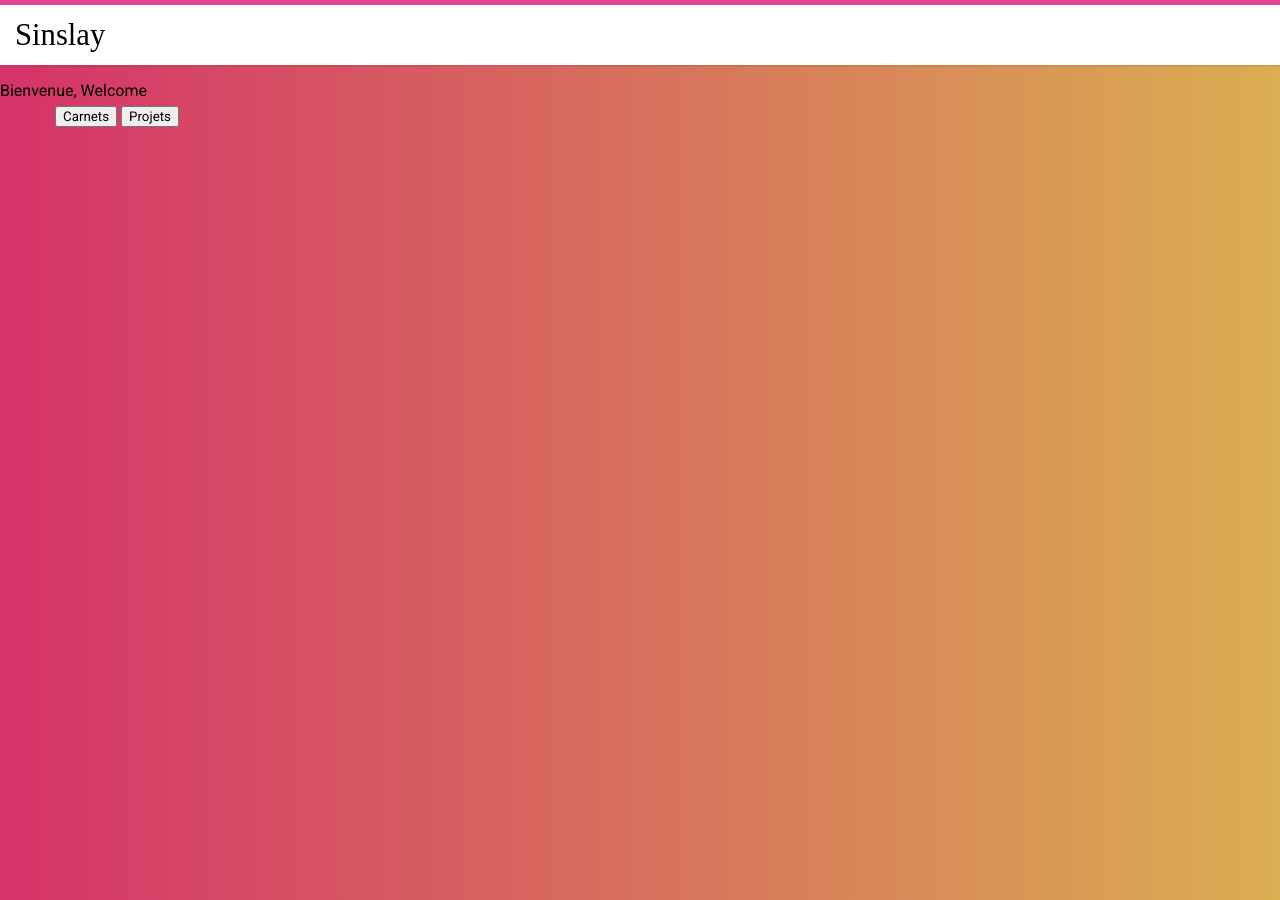
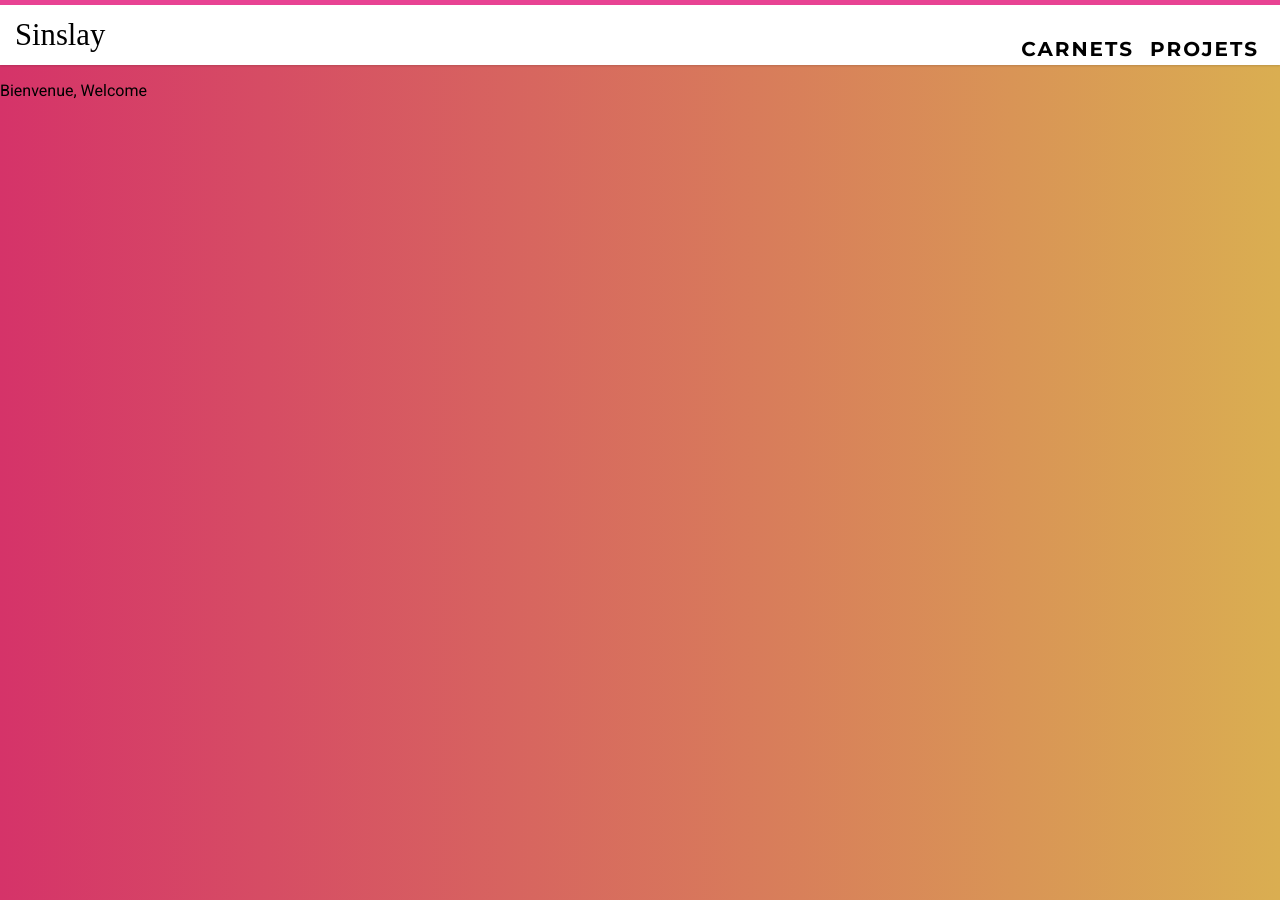
Before and after one commit to DangSinslay/DangSinslay.github.io, a Jekyll site: the page built from index.html, in a window 1280 px wide. Built offline with Jekyll 4.4.1, drawn with Linux system fonts in a browser that asks for light colours.

Commit message:
Update main.css

```diff
--- a/css/main.css
+++ b/css/main.css
@@ -27,5 +27,19 @@ nav a {
         text-decoration: none;
 }
 
+nav ul {
+        float: right;
+}
+
+nav ul button {
+        background: transparent;
+        border: none !important;
+        color: #000 !important;
+        font-family: "Montserrat" !important;
+        font-size: 15pt !important;
+        font-weight: bold;
+        letter-spacing: 2px !important;
+        text-transform: uppercase;
+}
 
 }
```
